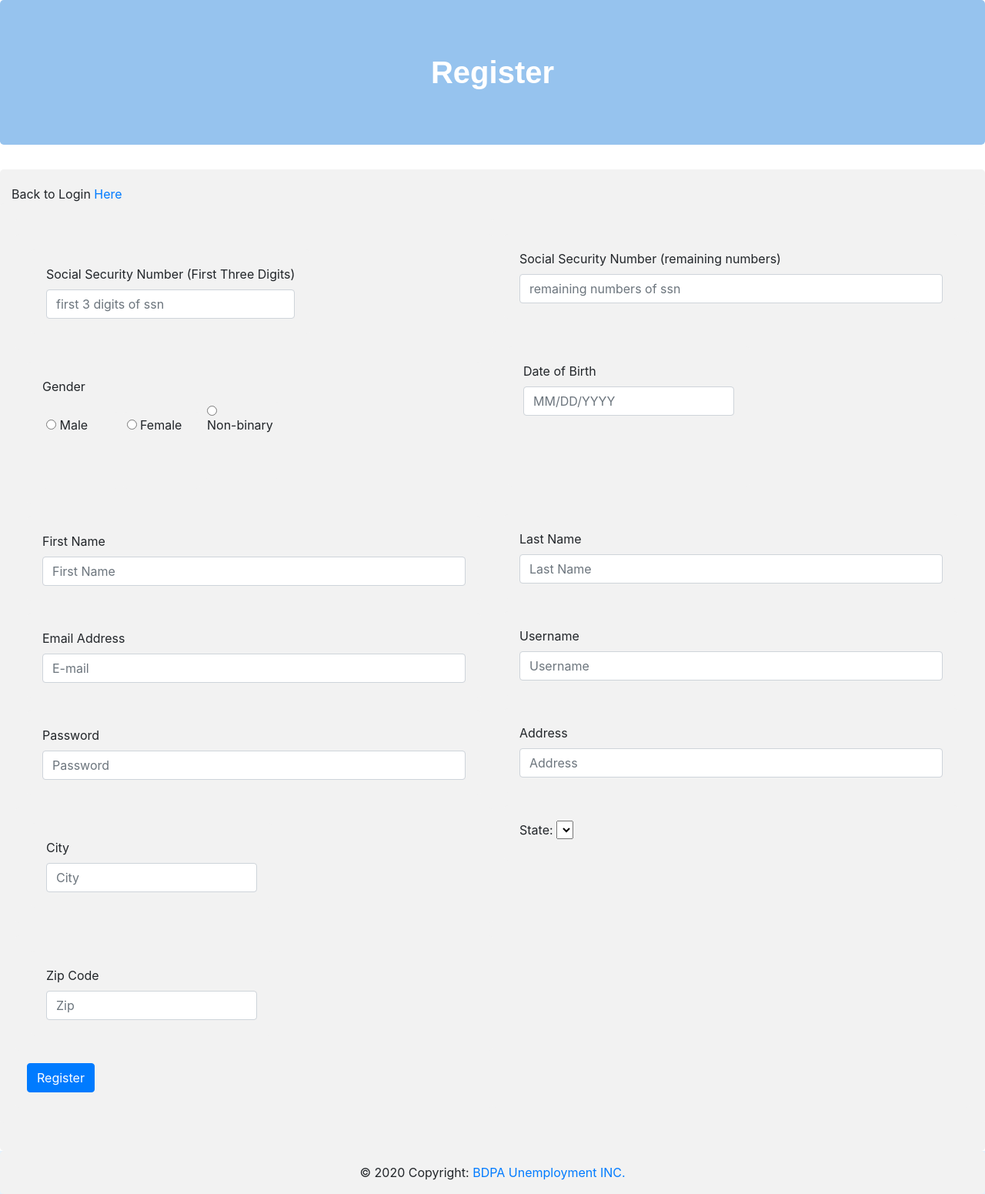
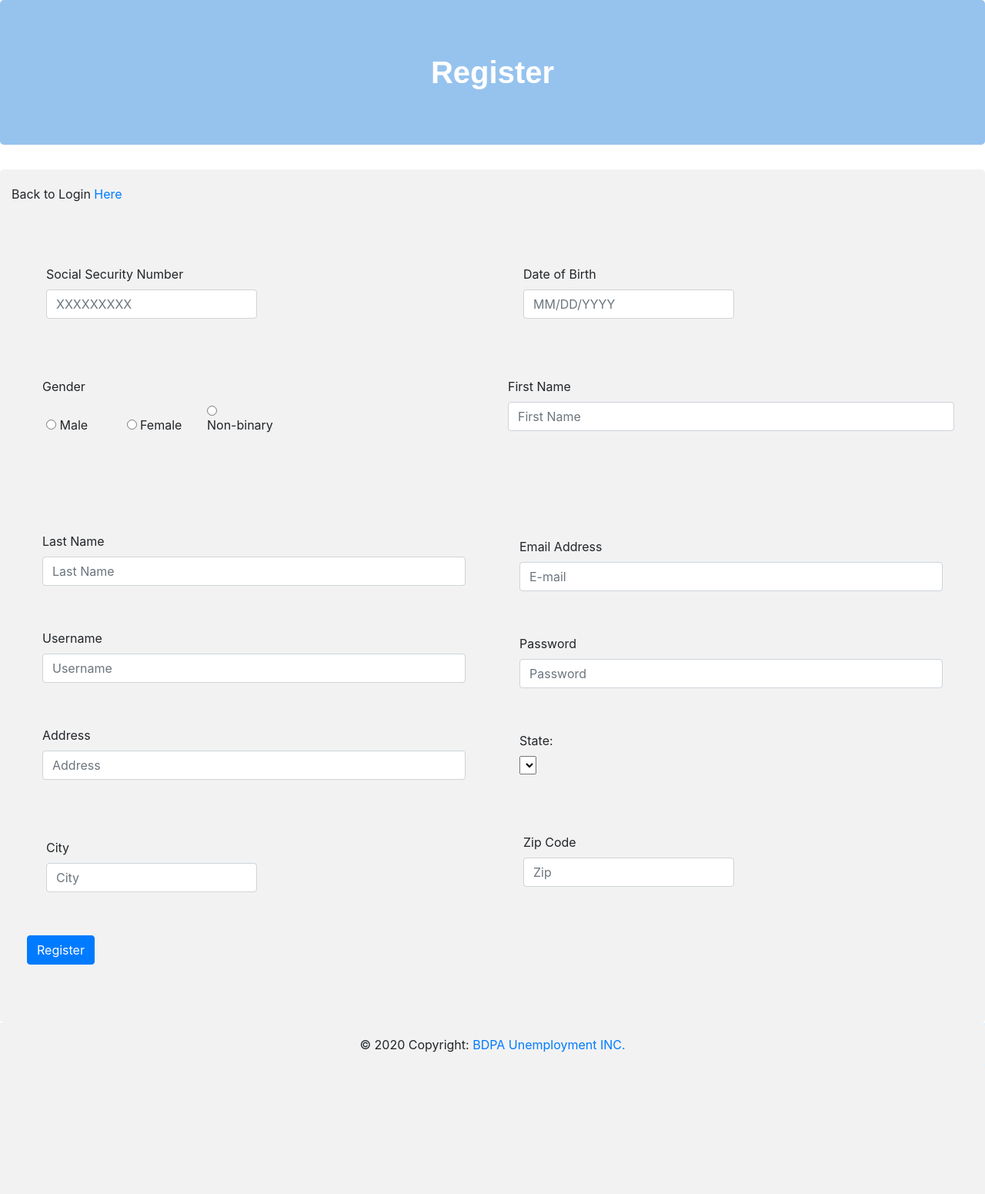
Before and after one commit to ryanlmcbride/unemployment, a PHP site: page /register.php in a window 1280 px wide. Shown: the whole page at 77% size. After the commit the page ends 1385 px from the top, so only its background shows below. Run offline with PHP 8.4, Linux system fonts and the light colour scheme; data that the repository does not hold is empty.

Commit message:
fixed register

```diff
--- a/register.php
+++ b/register.php
@@ -39,9 +39,9 @@ require("processRegister.php");
       <div class="row" id="main">
           <div class="col-sm-6">
             <div class="form-group row">
-              <div class="col-xs-2">
-                <label for="soc_sec_id"> Social Security Number (First Three Digits)</label>
-                <input type="password" maxlength="3" class="form-control" placeholder="first 3 digits of ssn" name="soc_sec_id">
+              <div class="col-xs-6">
+                <label for="soc_sec_id"> Social Security Number</label>
+                <input type="password" maxlength="9" class="form-control" placeholder="XXXXXXXXX" name="soc_sec_id">
               </div>
             </div>
             <div class="form-group">
@@ -60,43 +60,6 @@ require("processRegister.php");
               </div>
             </div>
             <div class="form-group">
-              <label for="first_name"> First Name </label>
-              <input type="text" class="form-control" placeholder="First Name" name="first_name">
-            </div>
-            <div class="form-group">
-              <label for="email"> Email Address </label>
-              <input type="text" class="form-control" placeholder="E-mail" name="email">
-            </div>
-            <div class="form-group">
-              <label for="password"> Password </label>
-              <input type="password"  class="form-control" placeholder="Password" name="password">
-            </div>
-            <div class="form-group row">
-              <div class="col-xs-2">
-                <label for="city"> City </label>
-                <input type="text" class="form-control" placeholder="City" name="city">
-              </div>
-            </div>
-            <div class="form-group row">
-              <div class="col-xs-2">
-                <label for="zipcode">Zip Code</label>
-                <input type="text" class="form-control" placeholder="Zip" name="zipcode">
-              </div>
-            </div>
-            <button type="submit" class="btn btn-primary" name="submit">Register</button>
-          </div>
-          <div class="col-sm-6">
-            <div class="form-group">
-              <label for="ssn2"> Social Security Number (remaining numbers)</label>
-              <input type="password" maxlength="6" class="form-control" placeholder="remaining numbers of ssn" name="ssn2">
-            </div>
-            <div class="form-group row">
-              <div class="col-xs-2">
-                <label for="dob"> Date of Birth </label>
-                <input type="text" class="form-control" placeholder="MM/DD/YYYY" name="dob"><br><br><br>
-              </div>
-            </div>
-            <div class="form-group">
               <label for="last_name"> Last Name </label>
               <input type="text" class="form-control" placeholder="Last Name" name="last_name">
             </div>
@@ -108,8 +71,35 @@ require("processRegister.php");
               <label for="address"> Address </label>
               <input type="text" class="form-control" placeholder="Address" name="address">
             </div>
+            <div class="form-group row">
+              <div class="col-xs-2">
+                <label for="city"> City </label>
+                <input type="text" class="form-control" placeholder="City" name="city">
+              </div>
+            </div>
+            <button type="submit" class="btn btn-primary" name="submit">Register</button>
+          </div>
+          <div class="col-sm-6">
+            <div class="form-group row">
+              <div class="col-xs-2">
+                <label for="dob"> Date of Birth </label>
+                <input type="text" class="form-control" placeholder="MM/DD/YYYY" name="dob">
+              </div>
+            </div>
+            <div class="form-group row">
+              <label for="first_name"> First Name </label>
+              <input type="text" class="form-control" placeholder="First Name" name="first_name"><br><br><br><br><br>
+            </div>
             <div class="form-group">
-              <label for="stateid">State: </label>
+              <label for="email"> Email Address </label>
+              <input type="text" class="form-control" placeholder="E-mail" name="email">
+            </div>
+            <div class="form-group">
+              <label for="password"> Password </label>
+              <input type="password"  class="form-control" placeholder="Password" name="password">
+            </div>
+            <div class="form-group">
+              <label for="stateid">State: </label><br>
               <?php
                 $query="SELECT * FROM states";
                 $results=mysqli_query($conn, $query);
@@ -121,6 +111,12 @@ require("processRegister.php");
                <?php } ?>
               </select>
             </div>
+            <div class="form-group row">
+              <div class="col-xs-2">
+                <label for="zipcode">Zip Code</label>
+                <input type="text" class="form-control" placeholder="Zip" name="zipcode">
+              </div>
+            </div>
             </div>
           </div>
       </form>
```
